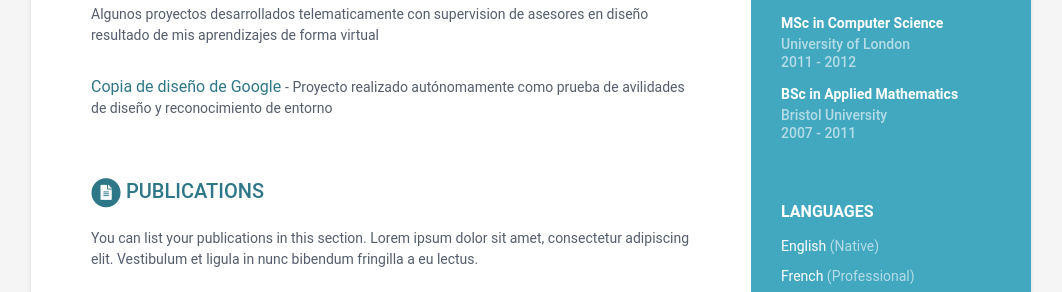
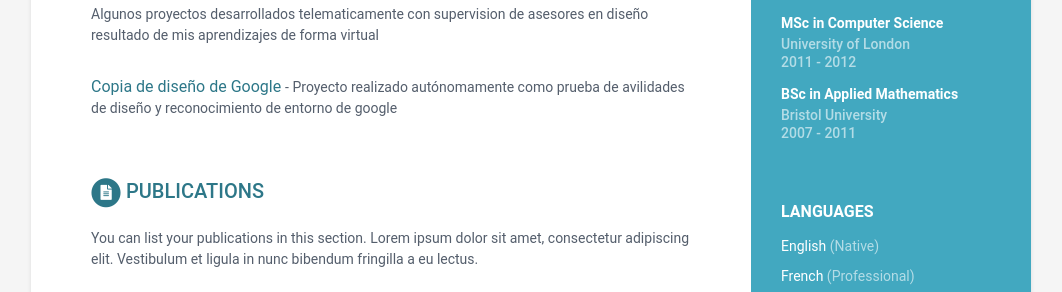
Before and after one commit to KevinC99/good-birch-4e19a, a Jekyll site: the page built from index.html, in a window 1280 px wide. Shown: the part 616-908 px from the top of the page, without its empty margins (109-1171 px from the left). Built offline with Jekyll 4.4.1, drawn with Linux system fonts in a browser that asks for light colours.

Commit message:
data.yml: updated tagline in assignments

```diff
--- a/_data/data.yml
+++ b/_data/data.yml
@@ -81,7 +81,7 @@ projects:
       link: 'https://github.com/KevinC99/Copia-de-Googgle'
       tagline: >-
         Proyecto realizado autónomamente como prueba de avilidades de diseño y
-        reconocimiento de entorno
+        reconocimiento de entorno de google
   intro: >-
     Algunos proyectos desarrollados telematicamente con supervision de asesores
     en diseño resultado de mis aprendizajes de forma virtual
```
